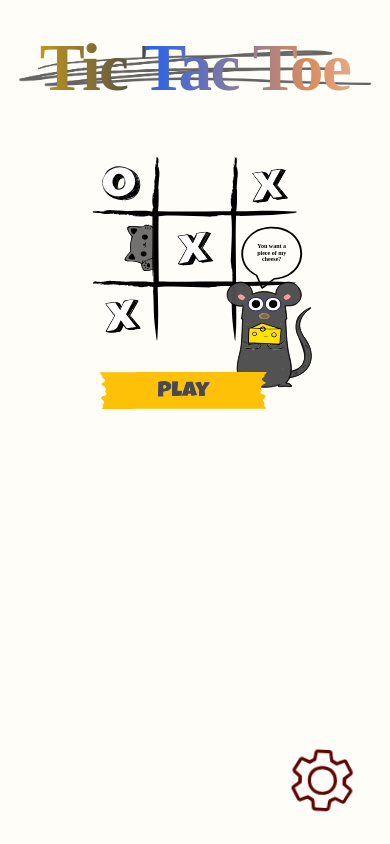
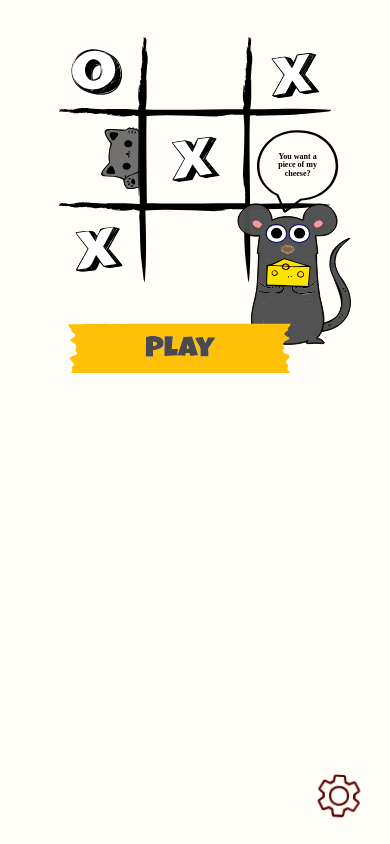
Before and after one commit to keyboardKnight700/Themed-Tic-Tac-Toe, a React (Vite) app: page / in a window 390 px wide. Built offline with nearby package versions, Linux system fonts and the light colour scheme; a web font is replaced by a local one.

Commit message:
style: add some responsiveness /CLASSIC THEME

```diff
--- a/src/App.jsx
+++ b/src/App.jsx
@@ -5,7 +5,7 @@ import GameSettings from "./components/GameSettings/GameSettings";
 function App() {
   return (
     <>
-      <Header />
+      {/* <Header /> */}
       <Gameboard />
       <GameSettings />
     </>
--- a/src/components/GameSettings/gameSettingsClassicTheme.css
+++ b/src/components/GameSettings/gameSettingsClassicTheme.css
@@ -1,21 +1,4 @@
-.gameSettingsContainer {
-  color: white;
-  position: relative;
-}
-
-.settingsMainBtn {
-  position: fixed;
-  bottom: 1.5vh;
-  right: 1.5vh;
-  max-height: 12vh;
-  cursor: pointer;
-}
-
-.settingsMainBtn {
-  fill: rgb(94, 4, 4);
-
-  animation: rotate 5s ease-in-out infinite;
-}
+/* ======================ANIMATIONS START======================*/
 
 @keyframes rotate {
   0%,
@@ -28,24 +11,6 @@
   75% {
     transform: rotate(-10deg);
   }
-}
-
-.settingsOverlay {
-  display: flex;
-  align-items: center;
-  justify-content: center;
-  position: fixed;
-  top: 0;
-  left: 0;
-  z-index: 5;
-  width: 100vw;
-  height: 100vh;
-  background-color: #fffdf1;
-
-  /* border: 2px solid blue; */
-
-  animation: overlay 1.5s cubic-bezier(0.34, 1.56, 0.64, 1);
-  transform-origin: bottom right;
 }
 
 @keyframes overlay {
@@ -68,6 +33,43 @@
   }
 }
 
+/* ======================ANIMATIONS END======================*/
+
+.gameSettingsContainer {
+  color: white;
+  position: relative;
+}
+
+.settingsMainBtn {
+  position: fixed;
+  bottom: 1.5vh;
+  right: 1.5vh;
+  height: 12vh;
+  max-height: 70px;
+  cursor: pointer;
+
+  fill: rgb(94, 4, 4);
+  animation: rotate 5s ease-in-out infinite;
+}
+
+.settingsOverlay {
+  display: flex;
+  flex-direction: column-reverse;
+  align-items: center;
+  justify-content: center;
+  position: fixed;
+  top: 0;
+  left: 0;
+  z-index: 5;
+  width: 100vw;
+  height: 100vh;
+  background-color: #fffdf1;
+  overflow-y: auto;
+
+  animation: overlay 1.5s cubic-bezier(0.34, 1.56, 0.64, 1);
+  transform-origin: bottom right;
+}
+
 .overlayCloseBtn {
   background-color: transparent;
   border: none;
@@ -78,33 +80,30 @@
 }
 
 .overlayCloseBtnBg {
-  width: 8vh;
-  height: 8vh;
+  width: 50px;
+  height: 50px;
 }
 
 .settingsBtnsContainer {
-  flex-basis: 30%;
   display: flex;
   flex-direction: column;
   justify-content: center;
-  align-items: end;
-  gap: 0;
+  align-items: center;
 
-  width: 40vw;
-  height: 80vh;
-  margin-right: 40px;
-  padding: 30px;
-  /* border: 2px solid red; */
+  width: 100%;
+  height: auto;
+  gap: 15px;
+  padding: 20px;
+  margin: 0;
+  flex-basis: auto;
 }
 
 .settingsBtnsContainer .settingBtn {
-  width: 30vh;
-  height: 20vh;
-
-  margin-block: -20px;
+  width: 220px;
+  height: 110px;
+  margin-block: -25px;
   cursor: pointer;
   transition: all 0.3s cubic-bezier(0.4, 0, 0.2, 1);
-  /* border: 1px solid blue; */
 }
 
 .settingsThemeBtn .themeText,
@@ -129,14 +128,16 @@
 }
 
 .settingsContent {
-  flex-basis: 50%;
   display: flex;
   flex-direction: column;
   justify-content: center;
   align-items: center;
   gap: 20px;
 
-  /* border: 4px solid yellow; */
+  /* [CHANGED] Reset sizes for mobile */
+  width: 100%;
+  flex-basis: auto;
+  margin-bottom: 20px;
 }
 
 .iconFrame {
@@ -159,8 +160,8 @@
 }
 
 .iconFrame.square {
-  width: 30vh;
-  height: 30vh;
+  width: 180px;
+  height: 180px;
 }
 
 .iconFrame .ClassicGameboardIcon span,
@@ -258,3 +259,74 @@
   top: 0;
   right: -1%;
 }
+
+@media only screen and (min-width: 992px) {
+  .settingsOverlay {
+    flex-direction: row;
+    overflow-y: visible;
+  }
+
+  .settingsMainBtn {
+    max-height: 12vh;
+  }
+
+  .overlayCloseBtn {
+    top: 20px;
+    right: 20px;
+  }
+  .overlayCloseBtnBg {
+    width: 8vh;
+    height: 8vh;
+  }
+
+  /* 4. Buttons Container */
+  .settingsBtnsContainer {
+    flex-basis: 30%;
+    align-items: end; /* Align right */
+    width: 40vw;
+    height: 80vh;
+    margin-right: 40px;
+    padding: 30px;
+    gap: 0;
+  }
+
+  .settingsBtnsContainer .settingBtn {
+    width: 30vh; /* [RESTORED] VH sizing */
+    height: 20vh;
+    margin-block: -20px;
+  }
+
+  /* [NEW] Hover effects only on Desktop to prevent sticky touch states */
+  .settingBtn.hovered {
+    transform: translateX(10px) scale(1.02);
+    filter: brightness(1.08) drop-shadow(0 4px 12px rgba(100, 170, 210, 0.45));
+  }
+
+  .settingBtn:active {
+    transform: translateX(10px) scale(0.98);
+  }
+
+  /* 5. Content / Preview Area */
+  .settingsContent {
+    flex-basis: 50%;
+    margin-bottom: 0;
+  }
+
+  /* 6. Icon Frames */
+  .iconFrame {
+    font-size: 1.4rem;
+    border: 4px solid black;
+    padding: 20px;
+  }
+
+  .iconFrame.square {
+    width: 30vh;
+    height: 30vh;
+  }
+
+  .iconFrame.rectangle {
+    width: 50vh;
+    height: 15vh;
+    max-width: none;
+  }
+}
--- a/src/components/Gameboard/Gameboard.jsx
+++ b/src/components/Gameboard/Gameboard.jsx
@@ -13,8 +13,8 @@ export default function Gameboard() {
   useMouseAndCatTextAnimation("mouse", gameboardSvg);
 
   return (
-    <div className="gamebaordContainer" ref={gameboardSvg}>
-      <GameboardSVG className="gameboard" />
+    <div className="gamebaordContainerClassicTheme" ref={gameboardSvg}>
+      <GameboardSVG className="gameboardClassicTheme" />
     </div>
   );
 }
--- a/src/components/Gameboard/gameBoardClassicTheme.css
+++ b/src/components/Gameboard/gameBoardClassicTheme.css
@@ -1,22 +1,17 @@
-:root {
-  --classicTheme-bg: #fffdf7;
-  --classicTheme-text: #4b4949;
-  --classicTheme-accent: #ffc107;
-  --classicTheme-accent-hover: #d98c5f;
-}
+/* --------------------SCREENS FROM 0px TO 575px-------------------- */
 
-.gamebaordContainer {
+.gamebaordContainerClassicTheme {
   flex: 1;
   display: flex;
   align-items: center;
   justify-content: center;
-
-  min-height: 0;
-  padding: 2vh 0;
+  width: 100%;
+  padding: 0 15px;
+  margin-top: 20px;
 }
 
-.gamebaordContainer .gameboard {
-  width: min(60vw, 60vh);
+.gamebaordContainerClassicTheme .gameboardClassicTheme {
+  width: 95%;
   height: auto;
   max-height: 100%;
   object-fit: contain;
@@ -119,28 +114,8 @@
   fill: #4b4949;
 }
 
-.headerTitle {
-  background: linear-gradient(
-    90deg,
-    #2563eb 0%,
-    #d98c5f 25%,
-    #fffdf7 50%,
-    #ffc107 75%,
-    #4b4949 100%
-  );
-  background-size: 200% 100%;
-  -webkit-background-clip: text;
-  -webkit-text-fill-color: transparent;
-  background-clip: text;
-  user-select: none;
-  animation: gradient-flow 3s linear infinite;
-}
-
-@keyframes gradient-flow {
-  0% {
-    background-position: 0% 50%;
-  }
-  100% {
-    background-position: 200% 50%;
+@media only screen and (min-width: 992px) {
+  .gamebaordContainerClassicTheme .gameboardClassicTheme {
+    width: min(60vw, 60vh);
   }
 }
--- a/src/components/Header/HeaderClassicTheme.css
+++ b/src/components/Header/HeaderClassicTheme.css
@@ -1,15 +1,41 @@
+/* ======================ANIMATIONS START======================*/
+
+.headerTitle {
+  background: linear-gradient(
+    90deg,
+    #2563eb 0%,
+    #d98c5f 25%,
+    #fffdf7 50%,
+    #ffc107 75%,
+    #4b4949 100%
+  );
+  background-size: 200% 100%;
+  -webkit-background-clip: text;
+  -webkit-text-fill-color: transparent;
+  background-clip: text;
+  user-select: none;
+  animation: gradient-flow 3s linear infinite;
+}
+
+@keyframes gradient-flow {
+  0% {
+    background-position: 0% 50%;
+  }
+  100% {
+    background-position: 200% 50%;
+  }
+}
+
+/* ======================ANIMATIONS END======================*/
+
 header {
-  flex-shrink: 0;
   display: grid;
   grid-template-columns: minmax(auto, auto) 1fr minmax(auto, auto);
   place-items: center;
 
   width: 100%;
-  max-height: 20vh;
+  max-height: auto;
   position: relative;
-
-  margin-bottom: 25px;
-  margin-top: 12px;
 }
 
 header h1 {
@@ -18,7 +44,7 @@ header h1 {
   text-align: center;
   white-space: nowrap;
   font-family: "Fredericka the Great", "Walter Turncoat", cursive, serif;
-  font-size: clamp(2rem, 8vh, 6rem);
+  font-size: clamp(2rem, 6vh, 6rem);
   color: #4b4949;
   letter-spacing: -0.025em;
   padding: 1vh 2vw;
--- a/src/styles.css
+++ b/src/styles.css
@@ -1,10 +1,8 @@
-/* =======================FONTS=========================== *
-
+/* ======================= FONTS =========================== */
 @import url("https://fonts.googleapis.com/css2?family=Walter+Turncoat&display=swap");
 @import url("https://fonts.googleapis.com/css2?family=Fredericka+the+Great&family=Walter+Turncoat&display=swap");
 @import url("https://fonts.googleapis.com/css2?family=Sniglet:wght@800&display=swap");
 @import url("https://fonts.googleapis.com/css2?family=Luckiest+Guy&display=swap");
-
 
 /* ======================STYLES========================== */
 
@@ -12,6 +10,13 @@
 @import url("./components/GameSettings/gameSettingsClassicTheme.css");
 @import url("./components/Header/HeaderClassicTheme.css");
 @import url("./components/Gameboard/gameBoardClassicTheme.css");
+
+:root {
+  --classicTheme-bg: #fffdf7;
+  --classicTheme-text: #4b4949;
+  --classicTheme-accent: #ffc107;
+  --classicTheme-accent-hover: #d98c5f;
+}
 
 * {
   margin: 0;
@@ -21,10 +26,17 @@
 
 body {
   background-color: var(--classicTheme-bg);
-  height: 100vh;
   display: flex;
   flex-direction: column;
-  /* gap: 1rem; */
-  overflow: hidden;
-  padding: 1vh 2vw;
+  padding: 2vh 4vw;
+
+  overflow-x: hidden;
+  overflow-y: auto;
+  min-height: 100vh;
 }
+
+@media only screen and (min-width: 992px) {
+  body {
+    overflow: hidden;
+  }
+}
```
